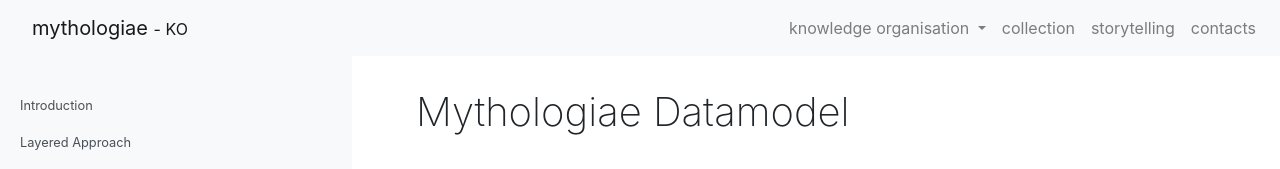
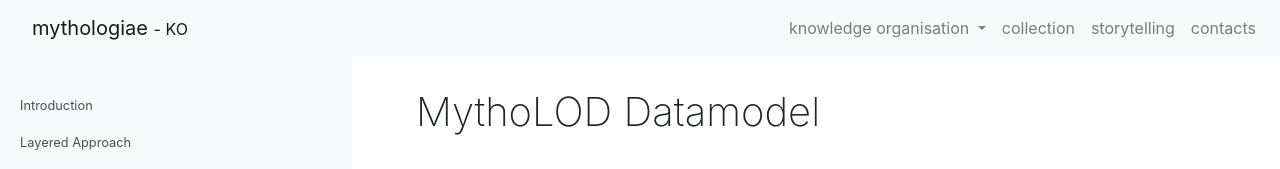
Before and after one commit to ValentinaPasqual/mythologiae, a website: page homepage/datamodel.html in a window 1280 px wide. Shown: the top 169 px of the page. Drawn offline with nearby package versions, Linux system fonts and the light colour scheme.

Commit message:
names updates

```diff
--- a/homepage/datamodel.html
+++ b/homepage/datamodel.html
@@ -169,7 +169,7 @@ h1,h2,h3,h4,h5 {font-weight: 150;}
               <div id="page-content-wrapper">
 
                   <div class="container-fluid">
-                    <h1 id="mythologiae-datamodel">Mythologiae Datamodel</h1>
+                    <h1 id="mythologiae-datamodel">MythoLOD Datamodel</h1>
                     <h2 id="introduction">Introduction</h2>
                     <p>In this section is briefly presented how <a href="https://mima-data-model.github.io/mima-documentation/">MIMA (Documentation)</a> has been reused and integrated to satisfy Mythologiae dataset representational requirements and peculiarities.
                     In the following sections is presented a brief overview of the 4 layered approach used to store and enhance Mythologiae data.
```
Also changed, not shown: homepage/mima.html (+1 -1 lines).
